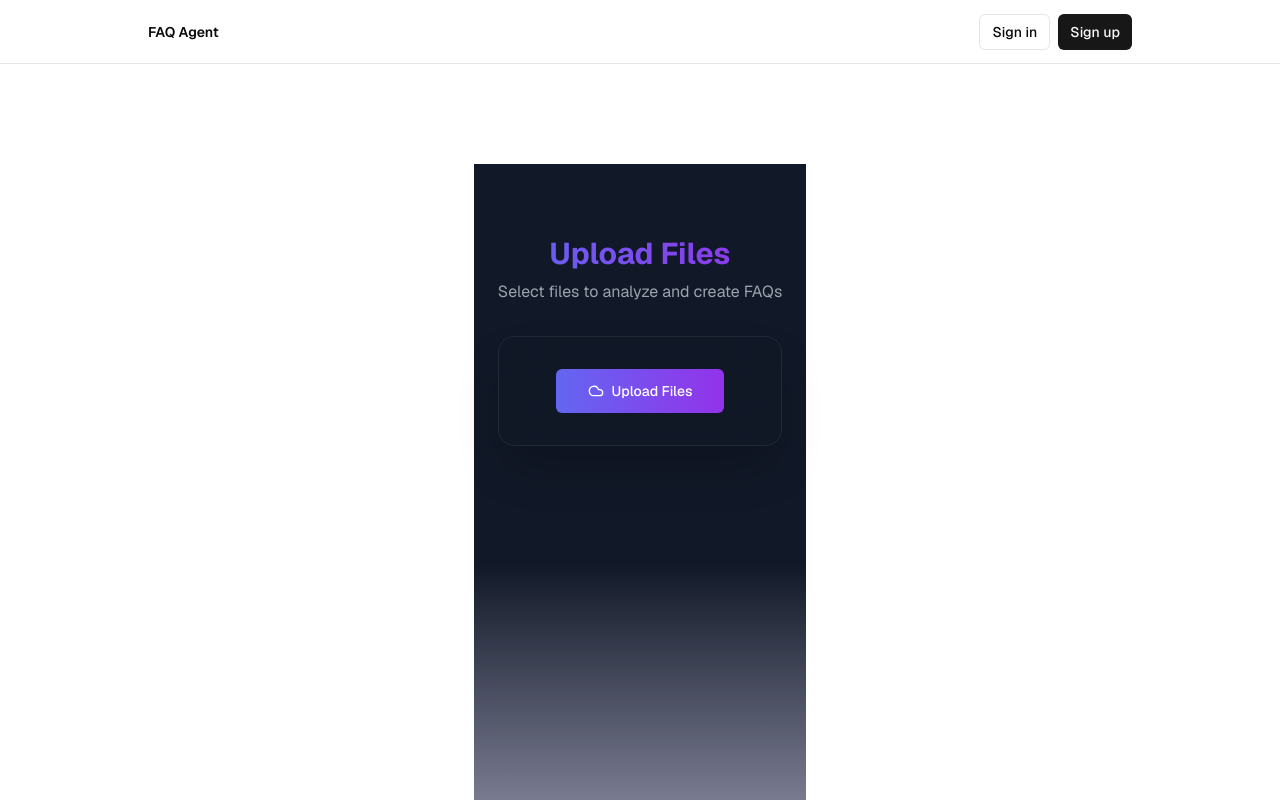
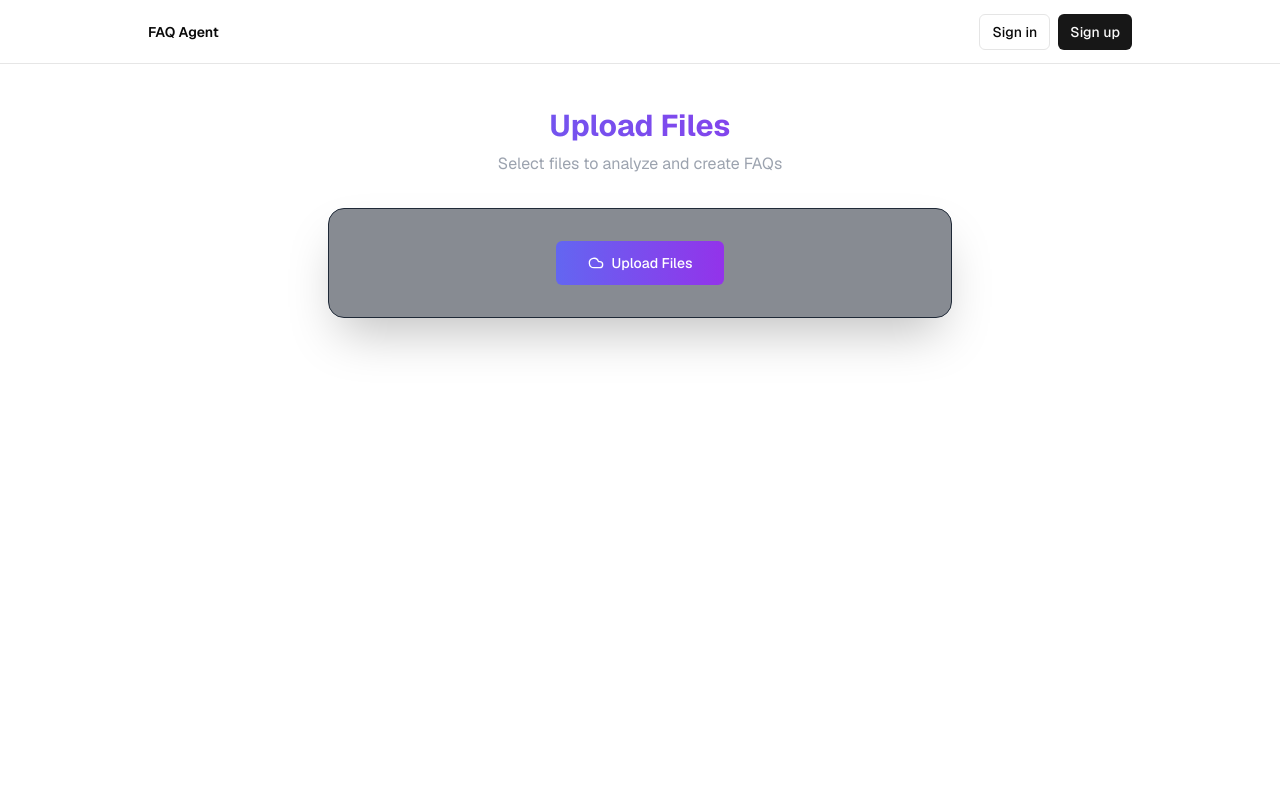
Before and after one commit to loki344/faq-agent, a Next.js app: page /projects in a window 1280 px wide. Shown: the top 800 px of the page. Built offline with nearby package versions, Linux system fonts and the light colour scheme; no server answers.

Commit message:
improve styling

```diff
--- a/app/layout.tsx
+++ b/app/layout.tsx
@@ -38,7 +38,7 @@ export default function RootLayout({
           disableTransitionOnChange
         >
           <main className="min-h-screen flex flex-col items-center">
-            <div className="flex-1 w-full flex flex-col gap-20 items-center">
+            <div className="flex-1 w-full flex flex-col items-center">
               <nav className="w-full flex justify-center border-b border-b-foreground/10 h-16">
                 <div className="w-full max-w-5xl flex justify-between items-center p-3 px-5 text-sm">
                   <div className="flex gap-5 items-center font-semibold">
@@ -47,7 +47,7 @@ export default function RootLayout({
                   {!hasEnvVars ? <EnvVarWarning /> : <HeaderAuth />}
                 </div>
               </nav>
-              <div className="flex flex-col gap-20 max-w-5xl p-5">
+              <div className="flex flex-col p-5 w-full">
                 {children}
               </div>
 
--- a/app/projects/page.tsx
+++ b/app/projects/page.tsx
@@ -2,7 +2,7 @@ import { FileUpload } from '@/components/ui/file-upload/FileUpload';
 
 export default function UploadPage() {
   return (
-    <main className="min-h-screen bg-gradient-to-b from-gray-900 via-gray-900 to-indigo-900/30 text-white py-12">
+    <main className="min-h-screen">
       <FileUpload />
     </main>
   );
```
